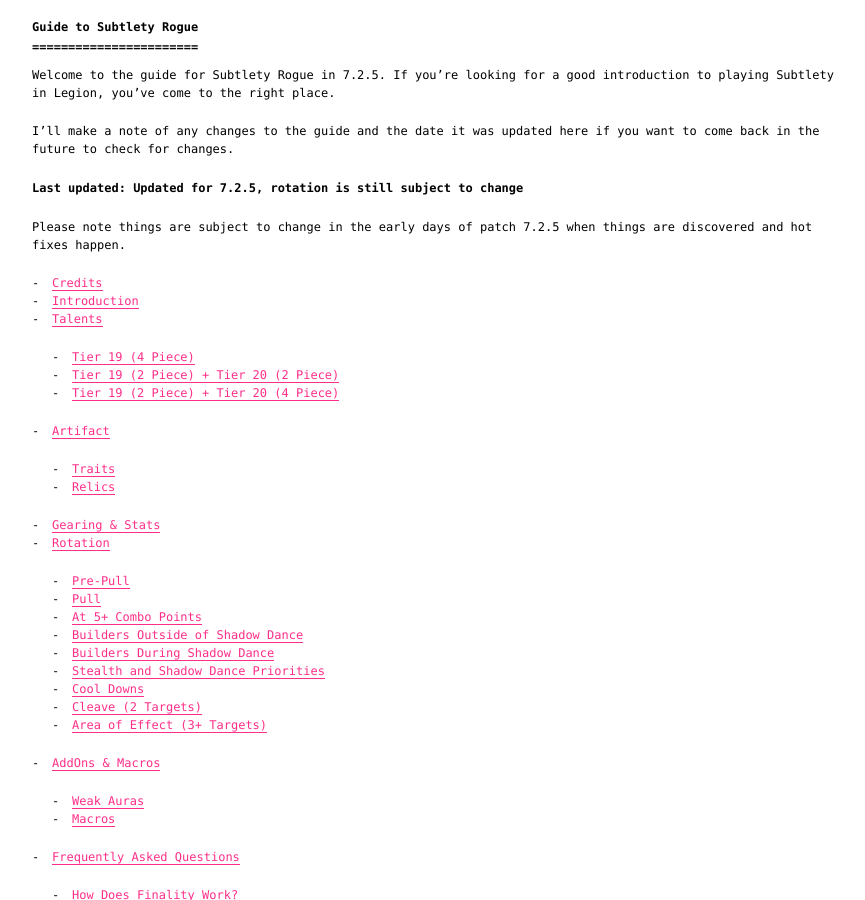
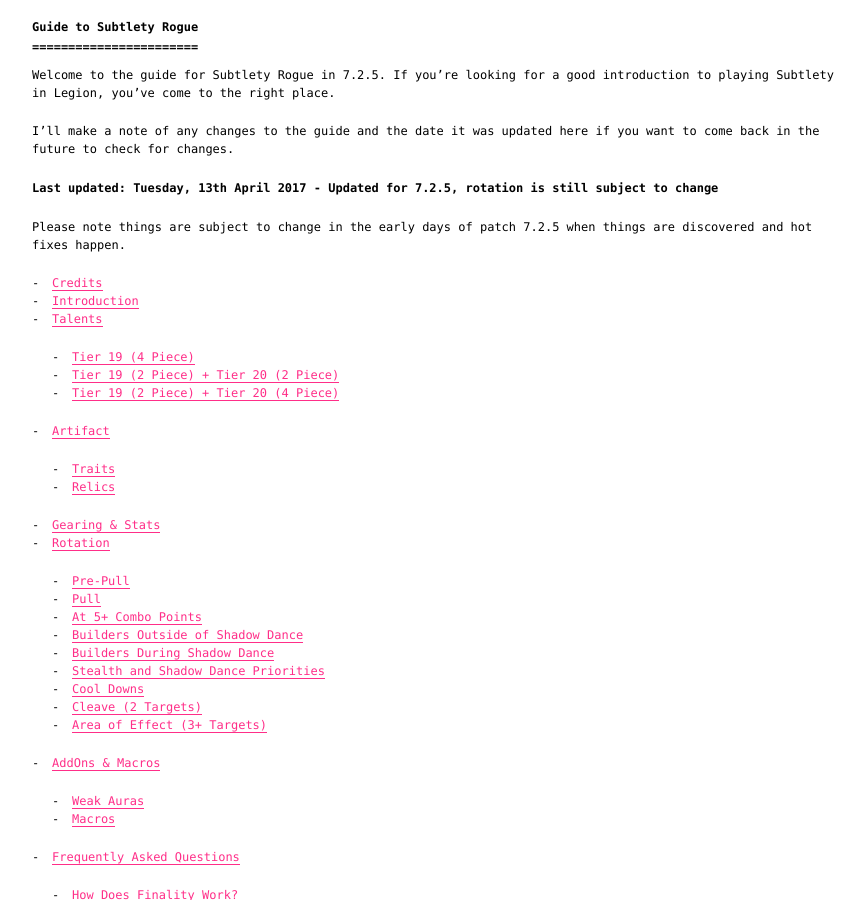
Before and after one commit to weakweak/riff.tf, a Jekyll site: the page built from _posts/2017-01-01-subtlety.md, in a window 1280 px wide and 900 px high. Shown: the whole window, without its empty margins (200-1065 px from the left). Built offline with Jekyll 4.4.1, drawn with Linux system fonts in a browser that asks for light colours.

Commit message:
Forgot date

```diff
--- a/_posts/2017-01-01-subtlety.md
+++ b/_posts/2017-01-01-subtlety.md
@@ -12,7 +12,7 @@
 I'll make a note of any changes to the guide and the date it was updated here if
 you want to come back in the future to check for changes.
 
-**Last updated: Updated for 7.2.5, rotation is still subject to change**
+**Last updated: Tuesday, 13th April 2017 - Updated for 7.2.5, rotation is still subject to change**
 
 Please note things are subject to change in the early days of patch 7.2.5 when
 things are discovered and hot fixes happen.
```
